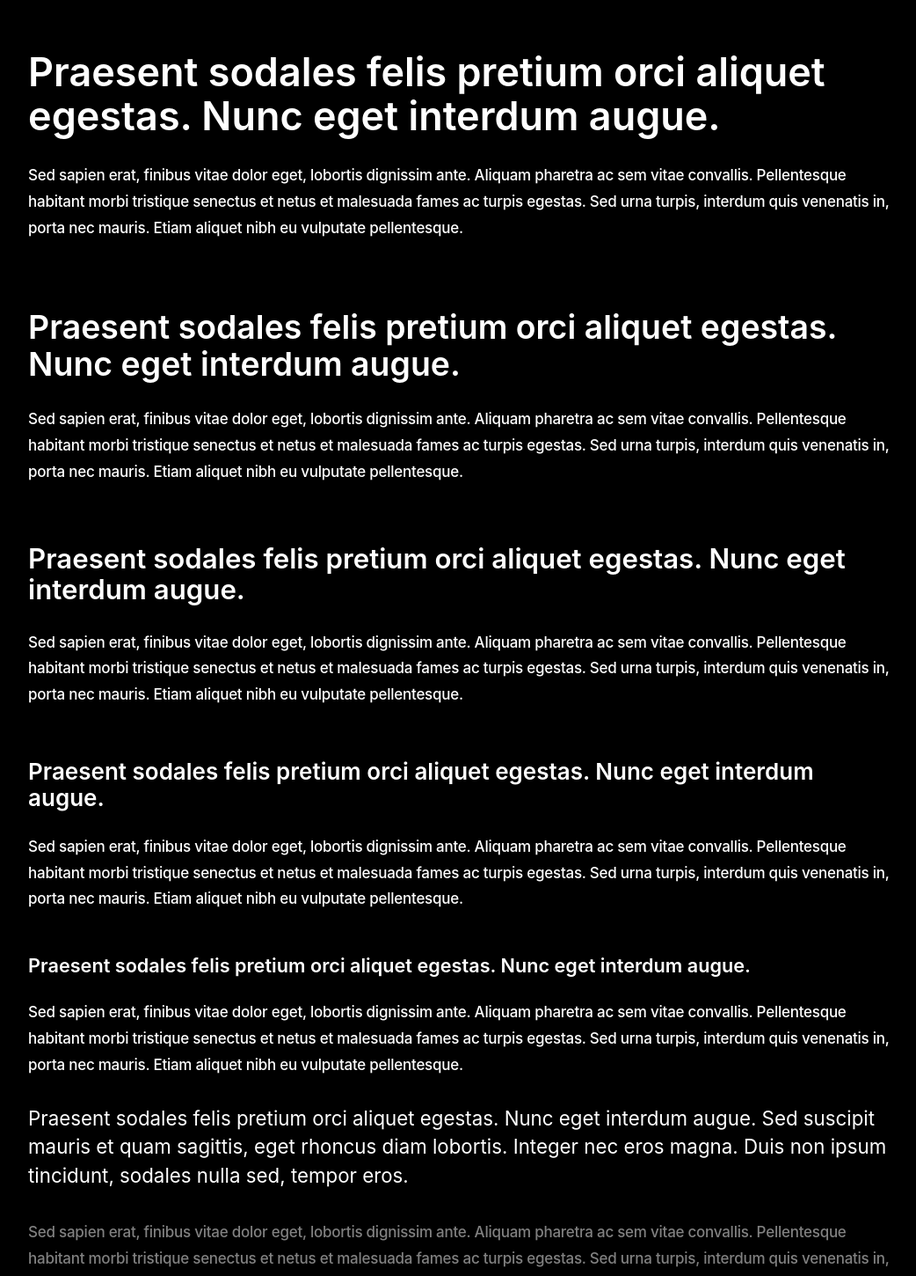
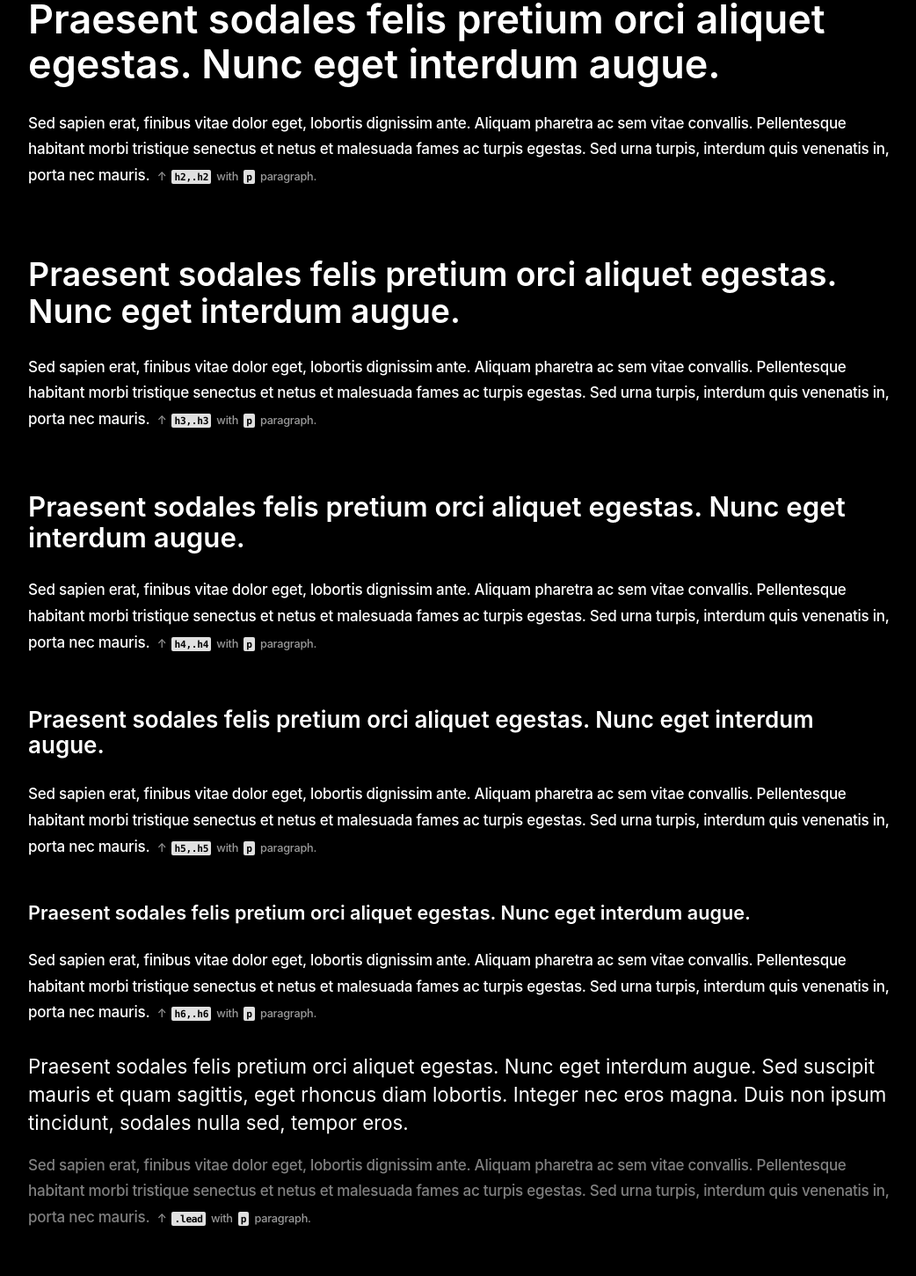
Before and after one commit to guylepage3/lepage.cc, a React (Create React App) app: page /pattern-library in a window 1280 px wide. Shown: the part 3720-5170 px from the top of the page at 88% size, without its empty margins (116-1158 px from the left). Built offline with nearby package versions, Linux system fonts and the light colour scheme.

Commit message:
added all remaining typography footnotes
Signed-off-by: Guy Lepage <guylepage3@gmail.com>

```diff
--- a/src/components/PatternLib.js
+++ b/src/components/PatternLib.js
@@ -76,8 +76,7 @@ class PatternLib extends Component {
                   Sed ac dolor finibus libero bibendum maximus. Cras aliquet dapibus nunc, eu mattis felis mollis quis. Integer ut ullamcorper tellus. Donec porttitor nunc non sapien sagittis ultrices. Duis gravida diam mi, in vulputate neque volutpat ac.
                 </p>
                 <p className="text-white">
-                  Curabitur feugiat pellentesque sem ac lobortis. Vestibulum finibus finibus odio, vel maximus justo. Mauris lacinia dui ut velit mollis, id finibus lectus pulvinar. Vivamus tellus felis, imperdiet at vestibulum sit amet, faucibus ut orci. Vivamus nec erat sagittis, sodales sem eget, malesuada quam. Nullam ultrices risus id luctus suscipit. Etiam id massa pharetra, rhoncus felis id, laoreet diam.
-                  <br />
+                  Curabitur feugiat pellentesque sem ac lobortis. Vestibulum finibus finibus odio, vel maximus justo. Mauris lacinia dui ut velit mollis, id finibus lectus pulvinar. Vivamus tellus felis, imperdiet at vestibulum sit amet, faucibus ut orci. Vivamus nec erat sagittis, sodales sem eget, malesuada quam. Nullam ultrices risus id luctus suscipit. Etiam id massa pharetra, rhoncus felis id, laoreet diam. &nbsp;
                   <span className="pattern-library-typography-footnote">
                     &uarr;&nbsp;<code className="pattern-libarary-typography-code">.lead</code> with <code className="pattern-libarary-typography-code">p</code> paragraph.
                   </span>
@@ -89,8 +88,7 @@ class PatternLib extends Component {
                   ― Robert Bringhurst
                 </p>
                 <p className=" text-white">
-                  Ut a imperdiet dui. Mauris egestas semper est ac imperdiet. Ut placerat libero et mi lobortis placerat. In consectetur fermentum accumsan. Nam et dolor eget ex ultricies convallis. Donec ullamcorper ullamcorper mauris nec laoreet. Pellentesque hendrerit, sapien at lacinia fringilla, dolor metus varius diam, feugiat ullamcorper massa neque et justo.
-                  <br />
+                  Ut a imperdiet dui. Mauris egestas semper est ac imperdiet. Ut placerat libero et mi lobortis placerat. In consectetur fermentum accumsan. Nam et dolor eget ex ultricies convallis. Donec ullamcorper ullamcorper mauris nec laoreet. Pellentesque hendrerit, sapien at lacinia fringilla, dolor metus varius diam, feugiat ullamcorper massa neque et justo. &nbsp;
                   <span className="pattern-library-typography-footnote">
                     &uarr;&nbsp;<code className="pattern-libarary-typography-code">.lead-lg</code> centered with <code className="pattern-libarary-typography-code">p</code> paragraph.
                   </span>
@@ -104,8 +102,7 @@ class PatternLib extends Component {
               Nam sit amet tincidunt erat. Etiam non tortor finibus, tincidunt purus sed, pretium sapien. Nulla facilisi. Aenean faucibus consequat leo ut aliquam. Quisque pharetra diam ac suscipit tristique. Nam consectetur vestibulum magna sed commodo. Phasellus ut tempus urna, sed rhoncus arcu. Praesent interdum dignissim felis ac facilisis. Phasellus consequat molestie augue. Maecenas quis massa purus. Vivamus quis ipsum nec tellus tempor pellentesque. In cursus molestie felis eget laoreet. Cras vitae condimentum odio. Vestibulum ante ipsum primis in faucibus orci luctus et ultrices posuere cubilia Curae; Vestibulum tincidunt tempus quam nec laoreet. Duis suscipit justo in mi rutrum aliquet.
             </p>
             <p className="text-white">
-              Sed maximus aliquam lectus eget sodales. Donec id quam interdum, varius magna at, scelerisque purus. Mauris neque risus, lacinia feugiat nisi quis, porta interdum magna. Etiam eu auctor ligula, eu commodo ligula. Donec eu facilisis sem. Vivamus eget ante vel odio dictum porttitor in at neque. Proin vulputate sollicitudin tellus sit amet auctor. Lorem ipsum dolor sit amet, consectetur adipiscing elit.
-              <br />
+              Sed maximus aliquam lectus eget sodales. Donec id quam interdum, varius magna at, scelerisque purus. Mauris neque risus, lacinia feugiat nisi quis, porta interdum magna. Etiam eu auctor ligula, eu commodo ligula. Donec eu facilisis sem. Vivamus eget ante vel odio dictum porttitor in at neque. Proin vulputate sollicitudin tellus sit amet auctor. Lorem ipsum dolor sit amet, consectetur adipiscing elit. &nbsp;
               <span className="pattern-library-typography-footnote">
                 &uarr;&nbsp;<code className="pattern-libarary-typography-code">h1,.h1</code> with two <code className="pattern-libarary-typography-code">p</code> paragraphs.
               </span>
@@ -127,8 +124,7 @@ class PatternLib extends Component {
               Sed sapien erat, finibus vitae dolor eget, lobortis dignissim ante. Aliquam pharetra ac sem vitae convallis. Pellentesque habitant morbi tristique senectus et netus et malesuada fames ac turpis egestas. Sed urna turpis, interdum quis venenatis in, porta nec mauris. Etiam aliquet nibh eu vulputate pellentesque.
             </p>
             <p className="text-white">
-              Lorem ipsum dolor sit amet, consectetur adipiscing elit. Nunc vel facilisis sapien. Vestibulum nec viverra magna, quis cursus lectus. Maecenas egestas elit nisi, a fringilla mi feugiat eget. Suspendisse sollicitudin tristique fringilla. Ut non risus nulla.
-              <br />
+              Lorem ipsum dolor sit amet, consectetur adipiscing elit. Nunc vel facilisis sapien. Vestibulum nec viverra magna, quis cursus lectus. Maecenas egestas elit nisi, a fringilla mi feugiat eget. Suspendisse sollicitudin tristique fringilla. Ut non risus nulla. &nbsp;
               <span className="pattern-library-typography-footnote">
                 &uarr;&nbsp;<code className="pattern-libarary-typography-code">h2,.h2</code> with <code className="pattern-libarary-typography-code">img</code> and two <code className="pattern-libarary-typography-code">p</code> paragraphs.
               </span>
@@ -143,8 +139,7 @@ class PatternLib extends Component {
               Think of variables as a way to store information that you want to reuse throughout your stylesheet. You can store things like colors, font stacks, or any CSS value you think you'll want to reuse. Sass uses the $ symbol to make something a variable
             </p>
             <p className="text-white">
-              Maecenas in rhoncus augue. Fusce diam purus, consequat non enim eget, feugiat dictum velit. Vestibulum ac tincidunt mi. Vestibulum ante ipsum primis in faucibus orci luctus et ultrices posuere cubilia Curae; Praesent vulputate tortor quam, non pulvinar ante porta at. Maecenas finibus bibendum euismod. Maecenas vehicula nunc turpis, non dictum dui scelerisque non. In vulputate convallis porttitor. Cras fringilla diam dolor, eget commodo erat dapibus sed. Nunc in quam congue, aliquet nulla eget, gravida lacus. Quisque fringilla felis a lorem volutpat consequat. Nunc nibh neque, lobortis vel elementum vel, mattis ac neque.
-              <br />
+              Maecenas in rhoncus augue. Fusce diam purus, consequat non enim eget, feugiat dictum velit. Vestibulum ac tincidunt mi. Vestibulum ante ipsum primis in faucibus orci luctus et ultrices posuere cubilia Curae; Praesent vulputate tortor quam, non pulvinar ante porta at. Maecenas finibus bibendum euismod. Maecenas vehicula nunc turpis, non dictum dui scelerisque non. In vulputate convallis porttitor. Cras fringilla diam dolor, eget commodo erat dapibus sed. Nunc in quam congue, aliquet nulla eget, gravida lacus. Quisque fringilla felis a lorem volutpat consequat. Nunc nibh neque, lobortis vel elementum vel, mattis ac neque. &nbsp;
               <span className="pattern-library-typography-footnote">
                 &uarr;&nbsp;<code className="pattern-libarary-typography-code">h2,.h2</code> with <code className="pattern-libarary-typography-code">img</code> and three <code className="pattern-libarary-typography-code">p</code> paragraphs.
               </span>
@@ -162,111 +157,111 @@ class PatternLib extends Component {
               Praesent sodales felis pretium orci aliquet egestas. Nunc eget interdum augue.
             </h1>
             <p className="text-white">
-              Sed sapien erat, finibus vitae dolor eget, lobortis dignissim ante. Aliquam pharetra ac sem vitae convallis. Pellentesque habitant morbi tristique senectus et netus et malesuada fames ac turpis egestas. Sed urna turpis, interdum quis venenatis in, porta nec mauris. Etiam aliquet nibh eu vulputate pellentesque.
+              Sed sapien erat, finibus vitae dolor eget, lobortis dignissim ante. Aliquam pharetra ac sem vitae convallis. Pellentesque habitant morbi tristique senectus et netus et malesuada fames ac turpis egestas. Sed urna turpis, interdum quis venenatis in, porta nec mauris. &nbsp;
+              <span className="pattern-library-typography-footnote">
+                &uarr;&nbsp;<code className="pattern-libarary-typography-code">h1,.h1</code> with <code className="pattern-libarary-typography-code">p</code> paragraph.
+              </span>
             </p>
             <h2 className="text-white">
               Praesent sodales felis pretium orci aliquet egestas. Nunc eget interdum augue.
             </h2>
             <p className="text-white">
-              Sed sapien erat, finibus vitae dolor eget, lobortis dignissim ante. Aliquam pharetra ac sem vitae convallis. Pellentesque habitant morbi tristique senectus et netus et malesuada fames ac turpis egestas. Sed urna turpis, interdum quis venenatis in, porta nec mauris. Etiam aliquet nibh eu vulputate pellentesque.
+              Sed sapien erat, finibus vitae dolor eget, lobortis dignissim ante. Aliquam pharetra ac sem vitae convallis. Pellentesque habitant morbi tristique senectus et netus et malesuada fames ac turpis egestas. Sed urna turpis, interdum quis venenatis in, porta nec mauris. &nbsp;
+              <span className="pattern-library-typography-footnote">
+                &uarr;&nbsp;<code className="pattern-libarary-typography-code">h2,.h2</code> with <code className="pattern-libarary-typography-code">p</code> paragraph.
+              </span>
             </p>
             <h3 className="text-white">
               Praesent sodales felis pretium orci aliquet egestas. Nunc eget interdum augue.
             </h3>
             <p className="text-white">
-              Sed sapien erat, finibus vitae dolor eget, lobortis dignissim ante. Aliquam pharetra ac sem vitae convallis. Pellentesque habitant morbi tristique senectus et netus et malesuada fames ac turpis egestas. Sed urna turpis, interdum quis venenatis in, porta nec mauris. Etiam aliquet nibh eu vulputate pellentesque.
+              Sed sapien erat, finibus vitae dolor eget, lobortis dignissim ante. Aliquam pharetra ac sem vitae convallis. Pellentesque habitant morbi tristique senectus et netus et malesuada fames ac turpis egestas. Sed urna turpis, interdum quis venenatis in, porta nec mauris. &nbsp;
+              <span className="pattern-library-typography-footnote">
+                &uarr;&nbsp;<code className="pattern-libarary-typography-code">h3,.h3</code> with <code className="pattern-libarary-typography-code">p</code> paragraph.
+              </span>
             </p>
             <h4 className="text-white">
               Praesent sodales felis pretium orci aliquet egestas. Nunc eget interdum augue.
             </h4>
             <p className="text-white">
-              Sed sapien erat, finibus vitae dolor eget, lobortis dignissim ante. Aliquam pharetra ac sem vitae convallis. Pellentesque habitant morbi tristique senectus et netus et malesuada fames ac turpis egestas. Sed urna turpis, interdum quis venenatis in, porta nec mauris. Etiam aliquet nibh eu vulputate pellentesque.
+              Sed sapien erat, finibus vitae dolor eget, lobortis dignissim ante. Aliquam pharetra ac sem vitae convallis. Pellentesque habitant morbi tristique senectus et netus et malesuada fames ac turpis egestas. Sed urna turpis, interdum quis venenatis in, porta nec mauris. &nbsp;
+              <span className="pattern-library-typography-footnote">
+                &uarr;&nbsp;<code className="pattern-libarary-typography-code">h4,.h4</code> with <code className="pattern-libarary-typography-code">p</code> paragraph.
+              </span>
             </p>
             <h5 className="text-white">
               Praesent sodales felis pretium orci aliquet egestas. Nunc eget interdum augue.
             </h5>
             <p className="text-white">
-              Sed sapien erat, finibus vitae dolor eget, lobortis dignissim ante. Aliquam pharetra ac sem vitae convallis. Pellentesque habitant morbi tristique senectus et netus et malesuada fames ac turpis egestas. Sed urna turpis, interdum quis venenatis in, porta nec mauris. Etiam aliquet nibh eu vulputate pellentesque.
+              Sed sapien erat, finibus vitae dolor eget, lobortis dignissim ante. Aliquam pharetra ac sem vitae convallis. Pellentesque habitant morbi tristique senectus et netus et malesuada fames ac turpis egestas. Sed urna turpis, interdum quis venenatis in, porta nec mauris. &nbsp;
+              <span className="pattern-library-typography-footnote">
+                &uarr;&nbsp;<code className="pattern-libarary-typography-code">h5,.h5</code> with <code className="pattern-libarary-typography-code">p</code> paragraph.
+              </span>
             </p>
             <h6 className="text-white">
               Praesent sodales felis pretium orci aliquet egestas. Nunc eget interdum augue.
             </h6>
             <p className="text-white">
-              Sed sapien erat, finibus vitae dolor eget, lobortis dignissim ante. Aliquam pharetra ac sem vitae convallis. Pellentesque habitant morbi tristique senectus et netus et malesuada fames ac turpis egestas. Sed urna turpis, interdum quis venenatis in, porta nec mauris. Etiam aliquet nibh eu vulputate pellentesque.
+              Sed sapien erat, finibus vitae dolor eget, lobortis dignissim ante. Aliquam pharetra ac sem vitae convallis. Pellentesque habitant morbi tristique senectus et netus et malesuada fames ac turpis egestas. Sed urna turpis, interdum quis venenatis in, porta nec mauris. &nbsp;
+              <span className="pattern-library-typography-footnote">
+                &uarr;&nbsp;<code className="pattern-libarary-typography-code">h6,.h6</code> with <code className="pattern-libarary-typography-code">p</code> paragraph.
+              </span>
             </p>
 
             <div className="lead text-white">
               Praesent sodales felis pretium orci aliquet egestas. Nunc eget interdum augue. Sed suscipit mauris et quam sagittis, eget rhoncus diam lobortis. Integer nec eros magna. Duis non ipsum tincidunt, sodales nulla sed, tempor eros.
             </div>
             <p className="text-white-50">
-              Sed sapien erat, finibus vitae dolor eget, lobortis dignissim ante. Aliquam pharetra ac sem vitae convallis. Pellentesque habitant morbi tristique senectus et netus et malesuada fames ac turpis egestas. Sed urna turpis, interdum quis venenatis in, porta nec mauris. Etiam aliquet nibh eu vulputate pellentesque.
+              Sed sapien erat, finibus vitae dolor eget, lobortis dignissim ante. Aliquam pharetra ac sem vitae convallis. Pellentesque habitant morbi tristique senectus et netus et malesuada fames ac turpis egestas. Sed urna turpis, interdum quis venenatis in, porta nec mauris. &nbsp;
+              <span className="pattern-library-typography-footnote">
+                &uarr;&nbsp;<code className="pattern-libarary-typography-code">.lead</code> with <code className="pattern-libarary-typography-code">p</code> paragraph.
+              </span>
             </p>
 
-            <div className="container typetemplate-boxy-line text-center"></div>
-
+            <div
+              className="
+                container
+                typetemplate-boxy-line
+                text-center
+                ">
+            </div>
 
             <h1 className="display-1 text-white">
               Praesent sodales felis pretium orci aliquet egestas. Nunc eget interdum augue.
             </h1>
             <p className="text-white">
-              Sed sapien erat, finibus vitae dolor eget, lobortis dignissim ante. Aliquam pharetra ac sem vitae convallis. Pellentesque habitant morbi tristique senectus et netus et malesuada fames ac turpis egestas. Sed urna turpis, interdum quis venenatis in, porta nec mauris. Etiam aliquet nibh eu vulputate pellentesque.
+              Sed sapien erat, finibus vitae dolor eget, lobortis dignissim ante. Aliquam pharetra ac sem vitae convallis. Pellentesque habitant morbi tristique senectus et netus et malesuada fames ac turpis egestas. Sed urna turpis, interdum quis venenatis in, porta nec mauris. &nbsp;
+              <span className="pattern-library-typography-footnote">
+                &uarr;&nbsp;<code className="pattern-libarary-typography-code">.display-1</code> with <code className="pattern-libarary-typography-code">p</code> paragraph.
+              </span>
             </p>
             <h1 className="display-2 text-white">
               Praesent sodales felis pretium orci aliquet egestas. Nunc eget interdum augue.
             </h1>
             <p className="text-white">
-              Sed sapien erat, finibus vitae dolor eget, lobortis dignissim ante. Aliquam pharetra ac sem vitae convallis. Pellentesque habitant morbi tristique senectus et netus et malesuada fames ac turpis egestas. Sed urna turpis, interdum quis venenatis in, porta nec mauris. Etiam aliquet nibh eu vulputate pellentesque.
+              Sed sapien erat, finibus vitae dolor eget, lobortis dignissim ante. Aliquam pharetra ac sem vitae convallis. Pellentesque habitant morbi tristique senectus et netus et malesuada fames ac turpis egestas. Sed urna turpis, interdum quis venenatis in, porta nec mauris. &nbsp;
+              <span className="pattern-library-typography-footnote">
+                &uarr;&nbsp;<code className="pattern-libarary-typography-code">.display-2</code> with <code className="pattern-libarary-typography-code">p</code> paragraph.
+              </span>
             </p>
             <h1 className="display-3 text-white">
               Praesent sodales felis pretium orci aliquet egestas. Nunc eget interdum augue.
             </h1>
             <p className="text-white">
-              Sed sapien erat, finibus vitae dolor eget, lobortis dignissim ante. Aliquam pharetra ac sem vitae convallis. Pellentesque habitant morbi tristique senectus et netus et malesuada fames ac turpis egestas. Sed urna turpis, interdum quis venenatis in, porta nec mauris. Etiam aliquet nibh eu vulputate pellentesque.
+              Sed sapien erat, finibus vitae dolor eget, lobortis dignissim ante. Aliquam pharetra ac sem vitae convallis. Pellentesque habitant morbi tristique senectus et netus et malesuada fames ac turpis egestas. Sed urna turpis, interdum quis venenatis in, porta nec mauris. &nbsp;
+              <span className="pattern-library-typography-footnote">
+                &uarr;&nbsp;<code className="pattern-libarary-typography-code">.display-3</code> with <code className="pattern-libarary-typography-code">p</code> paragraph.
+              </span>
             </p>
             <h1 className="display-4 text-white">
               Praesent sodales felis pretium orci aliquet egestas. Nunc eget interdum augue.
             </h1>
             <p className="text-white">
-              Sed sapien erat, finibus vitae dolor eget, lobortis dignissim ante. Aliquam pharetra ac sem vitae convallis. Pellentesque habitant morbi tristique senectus et netus et malesuada fames ac turpis egestas. Sed urna turpis, interdum quis venenatis in, porta nec mauris. Etiam aliquet nibh eu vulputate pellentesque.
+              Sed sapien erat, finibus vitae dolor eget, lobortis dignissim ante. Aliquam pharetra ac sem vitae convallis. Pellentesque habitant morbi tristique senectus et netus et malesuada fames ac turpis egestas. Sed urna turpis, interdum quis venenatis in, porta nec mauris. &nbsp;
+              <span className="pattern-library-typography-footnote">
+                &uarr;&nbsp;<code className="pattern-libarary-typography-code">.display-4</code> with <code className="pattern-libarary-typography-code">p</code> paragraph.
+              </span>
             </p>
-
-            <div className="row">
-              <div className="col-6">
-                <div className="lead text-white">
-                  Praesent sodales felis pretium orci aliquet egestas. Nunc eget interdum augue. Sed suscipit mauris et quam sagittis, eget rhoncus diam lobortis. Integer nec eros magna. Duis non ipsum tincidunt, sodales nulla sed, tempor eros.
-                </div>
-                <p className="text-white-50">
-                  Sed sapien erat, finibus vitae dolor eget, lobortis dignissim ante. Aliquam pharetra ac sem vitae convallis. Pellentesque habitant morbi tristique senectus et netus et malesuada fames ac turpis egestas. Sed urna turpis, interdum quis venenatis in, porta nec mauris. Etiam aliquet nibh eu vulputate pellentesque.
-                </p>
-              </div>
-              <div className="col-6">
-                <div className="lead text-white">
-                  Praesent sodales felis pretium orci aliquet egestas. Nunc eget interdum augue. Sed suscipit mauris et quam sagittis, eget rhoncus diam lobortis. Integer nec eros magna. Duis non ipsum tincidunt, sodales nulla sed, tempor eros.
-                </div>
-                <p className="text-white-50">
-                  Sed sapien erat, finibus vitae dolor eget, lobortis dignissim ante. Aliquam pharetra ac sem vitae convallis. Pellentesque habitant morbi tristique senectus et netus et malesuada fames ac turpis egestas. Sed urna turpis, interdum quis venenatis in, porta nec mauris. Etiam aliquet nibh eu vulputate pellentesque.
-                </p>
-              </div>
-            </div>
-
-            <div className="row">
-              <div className="col-6">
-                <div className="lead text-white">
-                  Praesent sodales felis pretium orci aliquet egestas. Nunc eget interdum augue. Sed suscipit mauris et quam sagittis, eget rhoncus diam lobortis. Integer nec eros magna. Duis non ipsum tincidunt, sodales nulla sed, tempor eros.
-                </div>
-                <p className="text-white-50">
-                  Sed sapien erat, finibus vitae dolor eget, lobortis dignissim ante. Aliquam pharetra ac sem vitae convallis. Pellentesque habitant morbi tristique senectus et netus et malesuada fames ac turpis egestas. Sed urna turpis, interdum quis venenatis in, porta nec mauris. Etiam aliquet nibh eu vulputate pellentesque.
-                </p>
-              </div>
-              <div className="col-6">
-                <div className="lead text-white">
-                  Praesent sodales felis pretium orci aliquet egestas. Nunc eget interdum augue. Sed suscipit mauris et quam sagittis, eget rhoncus diam lobortis. Integer nec eros magna. Duis non ipsum tincidunt, sodales nulla sed, tempor eros.
-                </div>
-                <p className="text-white-50">
-                  Sed sapien erat, finibus vitae dolor eget, lobortis dignissim ante. Aliquam pharetra ac sem vitae convallis. Pellentesque habitant morbi tristique senectus et netus et malesuada fames ac turpis egestas. Sed urna turpis, interdum quis venenatis in, porta nec mauris. Etiam aliquet nibh eu vulputate pellentesque.
-                </p>
-              </div>
-            </div>
 
           </div>
         </div>
--- a/src/styles/App.css
+++ b/src/styles/App.css
@@ -8,10 +8,6 @@
 
 .navbar-brand-img {
   width: 135px;
-}
-
-.lead {
-  margin-bottom: 2rem;
 }
 
 .quote {
```
